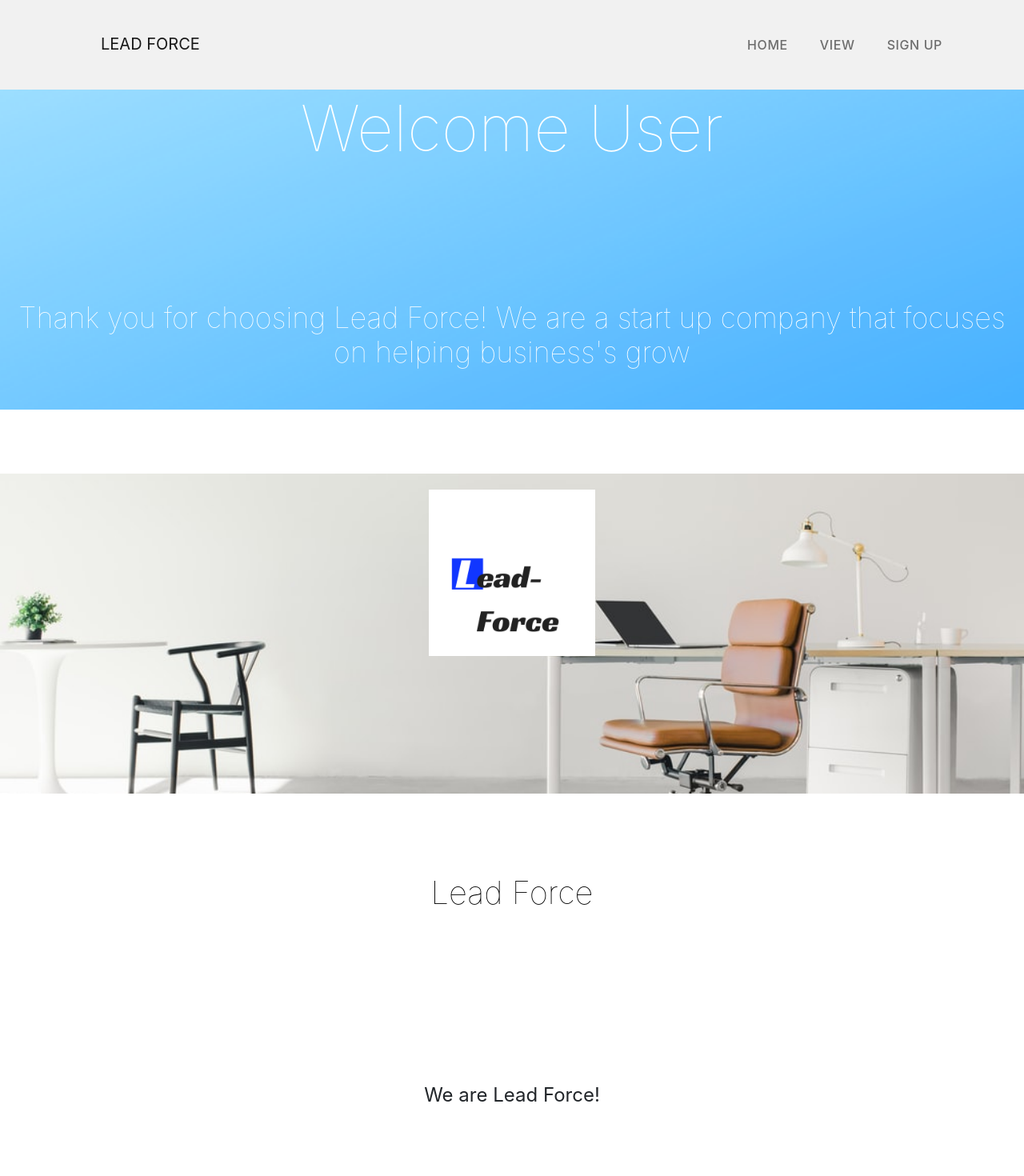
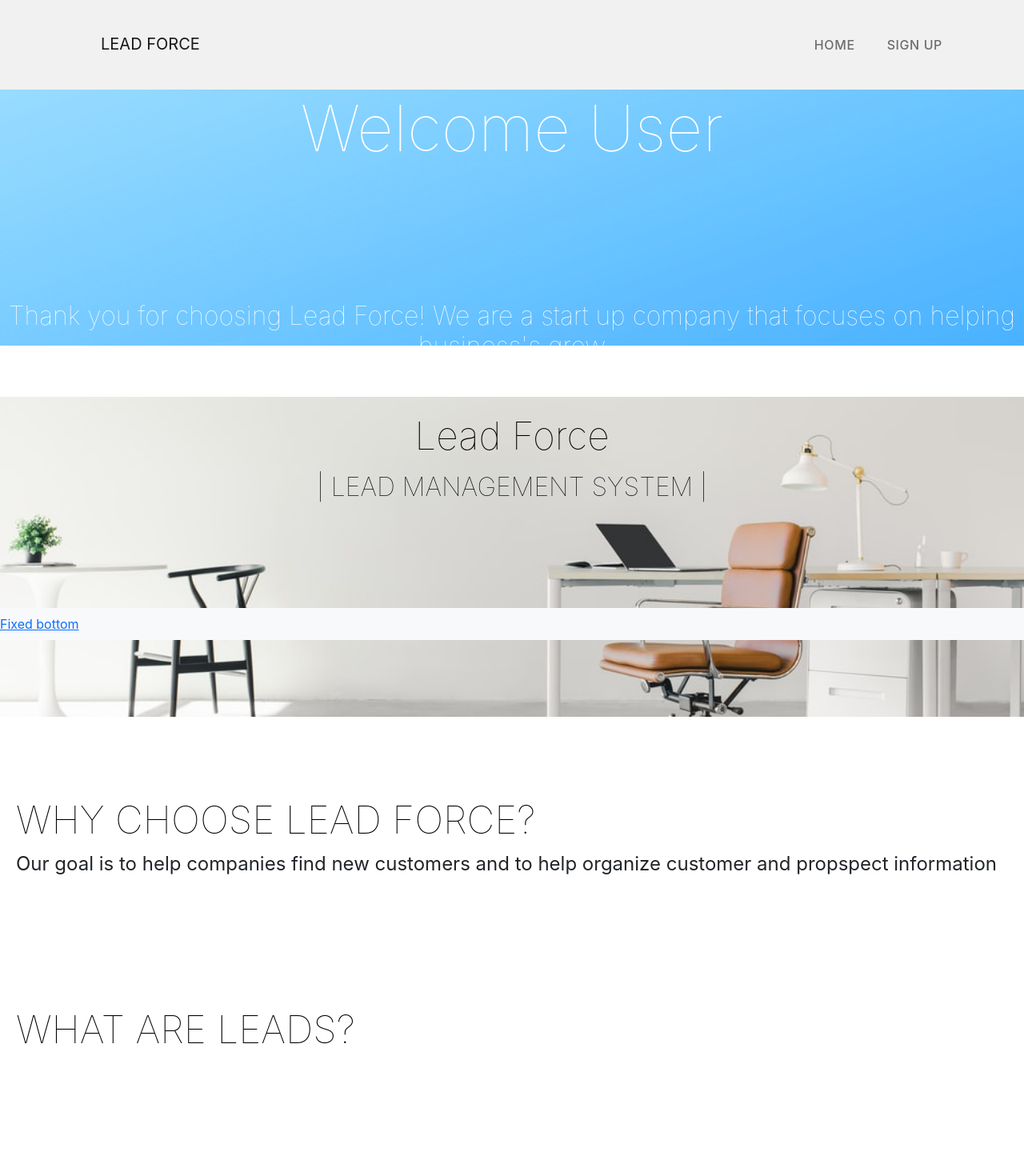
Before and after one commit to vincent-nguyen8931/Lead-force, a React (Create React App) app in the folder client/: page / in a window 1280 px wide. Shown: the top 1470 px of the page at 80% size. Built offline with nearby package versions, Linux system fonts and the light colour scheme.

Commit message:
Git pulled from main.

```diff
--- a/client/package.json
+++ b/client/package.json
@@ -9,8 +9,9 @@
     "@testing-library/user-event": "^7.1.2",
     "axios": "^0.21.1",
     "react": "^16.13.1",
-    "react-dom": "^16.13.1",
-    "react-scripts": "^3.4.1"
+    "react-dom": "^17.0.1",
+    "react-router-dom": "^5.2.0",
+    "react-scripts": "3.4.1"
   },
   "scripts": {
     "start": "react-scripts start",
--- a/client/src/components/About/index.js
+++ b/client/src/components/About/index.js
@@ -7,11 +7,11 @@ function About() {
         <div className="container-1">
             <div id="about"></div>
             <div className="about">
-                <img src={picture} className="profile-pic"></img>
-                {/* <h1 class="about-Name">Lead Force</h1> */}
+                {/* <img src={picture} className="profile-pic"></img> */}
+                <h1 class="about-Name">Lead Force</h1>
                 {/* <div className="line-break"></div> */}
-                {/* <h2>| Lead Management System |</h2>
-                <p>We are Lead Force!</p> */}
+                <h2 className="Lead-Header">| Lead Management System |</h2>
+                {/* <p>We are Lead Force!</p> */}
             </div>
 
 
--- a/client/src/components/About/style.css
+++ b/client/src/components/About/style.css
@@ -17,7 +17,7 @@
     height: 50vh;
     padding: 20px;
     margin: 0 auto;
-    margin-top: 5rem;
+    margin-top: 4rem;
     text-align: center;
     /* width: 150vh; */
 }
@@ -55,3 +55,10 @@ h2 {
             /* margin:0 auto; */
             /* border-top: 1px solid black */
         }
+
+ .Lead-Header{
+     color:black;
+     margin-top: 1rem;
+     text-transform: uppercase;
+
+ }
--- a/client/src/components/Contact/index.js
+++ b/client/src/components/Contact/index.js
@@ -1,5 +1,5 @@
 import React from "react";
-import style1 from "./style1.css"
+import style2 from "./style2.css"
 // import contact from "../contact.png"
 const Contact = () => {
     return (
--- a/client/src/components/Contact/style1.css
+++ b/client/src/components/Contact/style2.css
@@ -3,7 +3,8 @@
     background: url(back4.png)no-repeat;
     background-size: cover;
     background-position: center;
-    height: 50vh;
+    height: 40vh;
+    margin-bottom: 10rem;
 
 }
 
--- a/client/src/components/Description/index.js
+++ b/client/src/components/Description/index.js
@@ -8,10 +8,12 @@ function Description() {
             <div id="about"></div>
             <div className="about">
                 {/* <img src={picture} className="profile-pic"></img> */}
-                <h1 class="about-Name">Lead Force</h1>
+                <h1 class="about-Name">WHY CHOOSE LEAD FORCE?</h1>
+                <p>Our goal is to help companies find new customers and to help organize customer and propspect information</p>
                 <div className="line-break"></div>
-                <h2 className="LogoName">| Lead Management System |</h2>
-                <p>We are Lead Force!</p>
+                <h1 class="description">WHAT ARE LEADS?</h1>
+
+                <p></p>
             </div>
 
 
--- a/client/src/components/Description/style.css
+++ b/client/src/components/Description/style.css
@@ -18,21 +18,21 @@
     padding: 20px;
     margin: 0 auto;
     margin-top: 5rem;
-    text-align: center;
+    /* text-align: center; */
     /* width: 150vh; */
 }
 
 .about-Name {
     font-weight: 100;
     letter-spacing: 6;
-    font-size: 40px;
+    font-size: 3rem;
 color: Black
 }
 
 h2 {
     font-weight: 100;
     letter-spacing: 1;
-    font-size:36px
+    font-size:2rem;
 }
 
 
@@ -59,3 +59,9 @@ h2 {
 .logoName{
     color:black
 }
+
+.description{
+    color:black;
+    margin-top: 10rem;
+    font-size: 3rem;
+}
--- a/client/src/components/Footer/index.js
+++ b/client/src/components/Footer/index.js
@@ -3,8 +3,8 @@ import style from "./style.css"
 function Footer() {
     return (
 
-        <nav className="navbar1 navbar-light bg-light">
-            <span className="navbar-brand1 mb-0 h1">LeadForce </span>
+        <nav className="navbar fixed-bottom navbar-light bg-light">
+            <a classname="navbar-brand" href="#">Fixed bottom</a>
         </nav>
     )
 }
--- a/client/src/components/Footer/style.css
+++ b/client/src/components/Footer/style.css
@@ -1,5 +1,5 @@
-.navbar-brand1{
-padding-top: 60px;
+/* .navbar-brand1{
+padding-top: 5rem;
 max-width: 17.25rem;
 padding:2rem  !important;
 height: 6rem !important;
@@ -9,4 +9,6 @@ border-top:0.1875 solid var( --primary-dark);
 align-items:center;
 text-transform: uppercase;
 font-weight: normal;
-}
+margin-top: 10rem;
+
+} */
--- a/client/src/components/Header/index.js
+++ b/client/src/components/Header/index.js
@@ -3,8 +3,8 @@ import style1 from "./style1.css"
 // import contact from "../contact.png"
 const Header = () => {
     return (
-        <div className="header-wrapper">
-            <div className="main-info">
+        <div className="header-wrapper1">
+            <div className="main-info1">
                 <h1>Welcome User</h1>
                 <h2>Thank you for choosing Lead Force! We are a start up company that focuses on helping business's grow </h2>
             </div>
--- a/client/src/components/Header/style1.css
+++ b/client/src/components/Header/style1.css
@@ -1,13 +1,13 @@
-.header-wrapper {
+.header-wrapper1 {
     position:relative;
-    background: url(back4.png)no-repeat;
+    background: url(back4.png);
     background-size: cover;
     background-position: center;
-    height: 60vh;
+    height: 40vh;
 
 }
 
-.main-info{
+.main-info1{
     display: flex;
     flex-direction: column;
     justify-content: center;
--- a/client/src/components/Navbar/index.js
+++ b/client/src/components/Navbar/index.js
@@ -1,4 +1,5 @@
 import React from "react";
+import { Link } from "react-router-dom";
 // import logo from "../Untitled1.png"
 import css from "./style.css"
 function Nav() {
@@ -14,15 +15,10 @@ function Nav() {
                 <div className="collapse navbar-collapse" id="navbarSupportedContent">
                     <ul className="navbar-nav ms-auto">
                         <li className="nav-item">
-                            <a className="nav-link" href="#">Home</a>
-                        </li>
-
-
-                        <li className="nav-item">
-                            <a className="nav-link" href="#">View</a>
+                            <Link className="nav-link" to="/">Home</Link>
                         </li>
                         <li className="nav-item">
-                            <a className="nav-link" href="#">Sign Up</a>
+                            <Link className="nav-link" to="/login">Sign Up</Link>
                         </li>
 
 
```
Also changed, not shown: 1 other file (tests, documents, lock files or other folders).
